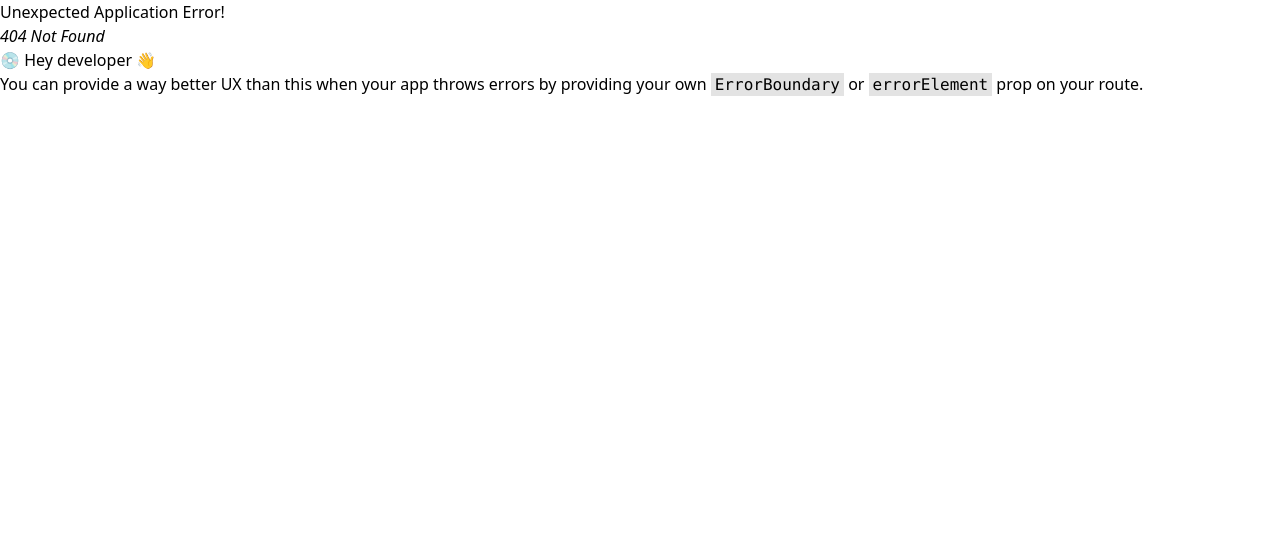
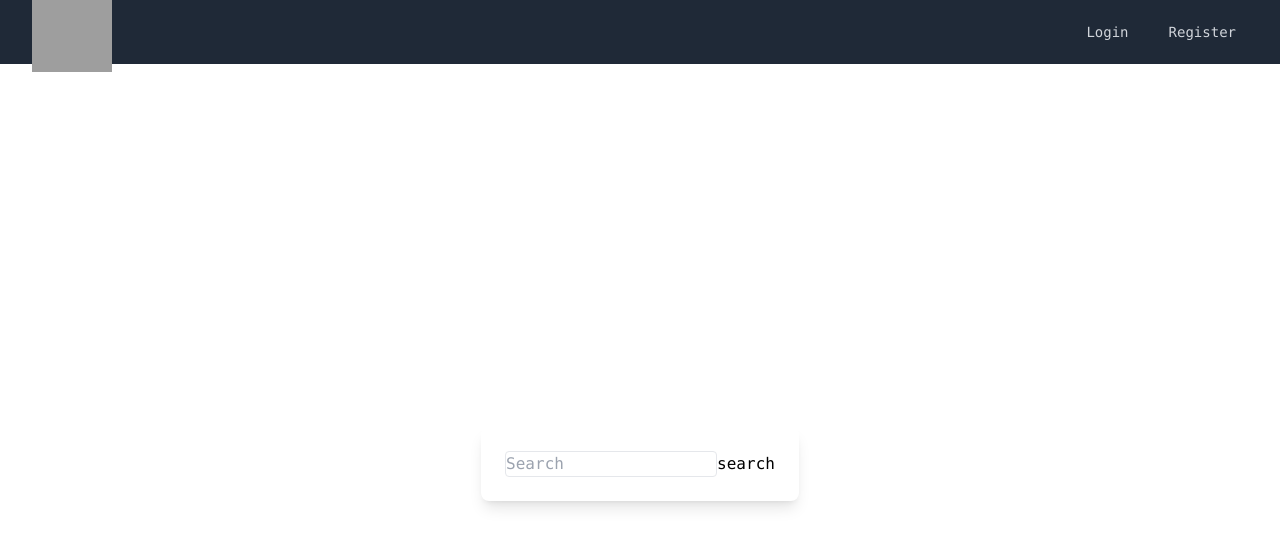
Before and after one commit to Khaled-FS/BANK, a React (Create React App) app: page /Transactions in a window 1280 px wide. Before the commit this address had no page. Shown: the top 546 px of the page. Built offline with nearby package versions, Linux system fonts and the light colour scheme; no server answers; grey boxes are pictures that could not be loaded.

Commit message:
transaction is done

```diff
--- a/src/api/auth.js
+++ b/src/api/auth.js
@@ -31,5 +31,9 @@ const getAllUsers = async () => {
   const { data } = await instance.get("/mini-project/api/auth/users");
   return data;
 };
+const myTransaction = async () => {
+  const { data } = await instance.get("/mini-project/api/transactions/my");
+  return data;
+};
 
-export { login, register, me, getAllUsers };
+export { login, register, me, getAllUsers, myTransaction };
--- /dev/null
+++ b/src/component/MyBalance.js
@@ -0,0 +1,18 @@
+import React from "react";
+import { useQuery } from "@tanstack/react-query";
+import { me } from "../api/auth";
+const MyBalance = () => {
+  const { data: user } = useQuery({
+    queryKey: ["me"],
+    queryFn: me,
+  });
+  return (
+    <div>
+      <lu>
+        <li className="text-2xl font-semibold text-center">{user?.balance}$</li>
+      </lu>
+    </div>
+  );
+};
+
+export default MyBalance;
--- a/src/component/Navbar.js
+++ b/src/component/Navbar.js
@@ -21,20 +21,25 @@ import React, { useContext, useState } from "react";
 import { Link, NavLink } from "react-router-dom";
 import UserContext from "../context/UserContext";
 import { deleteToken } from "../api/storage";
+import { useQuery } from "@tanstack/react-query";
+import { me } from "../api/auth";
+import bank from "../assets/pngtree-debit-card-payment-png-image_5705181.jpeg";
+
 const Navbar = () => {
   const handleLogOut = () => {
     deleteToken();
     return setUser(false);
   };
+
   const [user, setUser] = useContext(UserContext);
   return (
     <nav className="bg-gray-800">
       <div className="max-w-7xl mx-auto px-4 sm:px-6 lg:px-8">
         <div className="flex items-center justify-between h-16">
           <div className="flex items-center">
-            <Link to="/">
+            <Link to="/Home">
               <span className="font-semibold text-xl text-white">
-                Our Notes
+                <img src={bank} alt="logo" className="size-20" />
               </span>
             </Link>
           </div>
@@ -47,6 +52,12 @@ const Navbar = () => {
                     className="text-gray-300 hover:bg-gray-700 hover:text-white px-3 py-2 rounded-md text-sm font-medium"
                   >
                     Home
+                  </NavLink>
+                  <NavLink
+                    to="/Transactions"
+                    className="text-gray-300 hover:bg-gray-700 hover:text-white px-3 py-2 rounded-md text-sm font-medium"
+                  >
+                    Transaction
                   </NavLink>
                   <NavLink
                     to="/users"
--- a/src/index.js
+++ b/src/index.js
@@ -27,6 +27,7 @@ import Register from "./pages/Register";
 import Home from "./pages/Home";
 import Users from "./pages/Users";
 import Profile from "./pages/Profile";
+import TransactionsPage from "./pages/TransactionsPage";
 const queryClient = new QueryClient();
 const root = ReactDOM.createRoot(document.getElementById("root"));
 const router = createBrowserRouter([
@@ -52,6 +53,10 @@ const router = createBrowserRouter([
         element: <Register />,
       },
       {
+        path: "/Transactions",
+        element: <TransactionsPage />,
+      },
+      {
         path: "/profile",
         element: <Profile />,
       },
--- a/src/pages/Home.js
+++ b/src/pages/Home.js
@@ -1,10 +1,13 @@
 import React from "react";
+import MyBalance from "../component/MyBalance";
 
 const Home = () => {
   return (
     <div className="bg-gray-900 text-white min-h-screen flex items-center justify-center">
       <div className="max-w-3xl text-center">
-        <h1 className="text-6xl font-bold mb-8">HI</h1>
+        <h1 className="text-6xl font-bold mb-8">
+          <MyBalance />
+        </h1>
       </div>
     </div>
   );
--- a/src/pages/Profile.js
+++ b/src/pages/Profile.js
@@ -16,50 +16,18 @@ const Profile = () => {
           alt="user"
           className="w-32 h-32 rounded-full mx-auto mb-4"
         />
-        <h2 className="text-2xl font-semibold text-center">{user?.username}</h2>
-        <h2 className="text-2xl font-semibold text-center">{user?.balance}</h2>
+        <lu>
+          <li className="text-2xl font-semibold text-center">
+            Username:
+            {user?.username}
+          </li>
+          <li className="text-2xl font-semibold text-center">
+            {user?.balance}$
+          </li>
+        </lu>
       </div>
     </div>
   );
 };
 
 export default Profile;
-// import { useQuery } from "@tanstack/react-query";
-// import React from "react";
-// import { me } from "../api/auth";
-
-// const User = () => {
-//   const { data: users } = useQuery({
-//     queryKey: ["me"],
-//     queryFn: me,
-//   });
-
-//   return (
-//     <div className="bg-gray-900 min-h-screen h-screen flex items-center justify-center absolute inset-0 z-[-1]">
-//       <div className="max-w-[90%] overflow-scroll w-full px-6 py-8 bg-gray-800 rounded-md shadow-md max-h-[80%]">
-//         <h2 className="text-3xl text-white font-semibold mb-6 ">Users</h2>
-//         <div className="grid grid-cols-1 md:grid-cols-2 lg:grid-cols-3 gap-6 ">
-//           {users?.filter((user) => (
-//             <div
-//               key={user.id}
-//               className="bg-gray-700 p-6 rounded-md flex flex-col items-center justify-center"
-//             >
-//               <img
-//                 src={`https://react-bank-project.eapi.joincoded.com/${user.image}`}
-//                 alt="User"
-//                 className="w-24 h-24 rounded-full mb-4"
-//               />
-//               <div className="text-center">
-//                 <h3 className="text-lg text-white font-semibold mb-2">
-//                   {user.name}
-//                 </h3>
-//               </div>
-//             </div>
-//           ))}
-//         </div>
-//       </div>
-//     </div>
-//   );
-// };
-
-// export default User;
--- /dev/null
+++ b/src/pages/TransactionsPage.js
@@ -0,0 +1,29 @@
+import React from "react";
+import { useQuery } from "@tanstack/react-query";
+import { myTransaction } from "../api/auth";
+
+export const TransactionsPage = () => {
+  const { data: Transaction, isPending } = useQuery({
+    queryKey: ["myTransaction"],
+    queryFn: myTransaction,
+  });
+  if (!isPending) {
+    console.log(Transaction);
+  }
+  return (
+    <div className="flex justify-center items-center h-screen">
+      <div className="bg-white p-6 rounded-lg shadow-lg">
+        <input
+          type="search"
+          className="border form-control rounded"
+          placeholder="Search"
+          aria-label="Search"
+          aria-describedby="search-addon"
+        />
+        <button>search</button>
+      </div>
+    </div>
+  );
+};
+
+export default TransactionsPage;
```
Also changed, not shown: src/pages/transactions.js (added).
